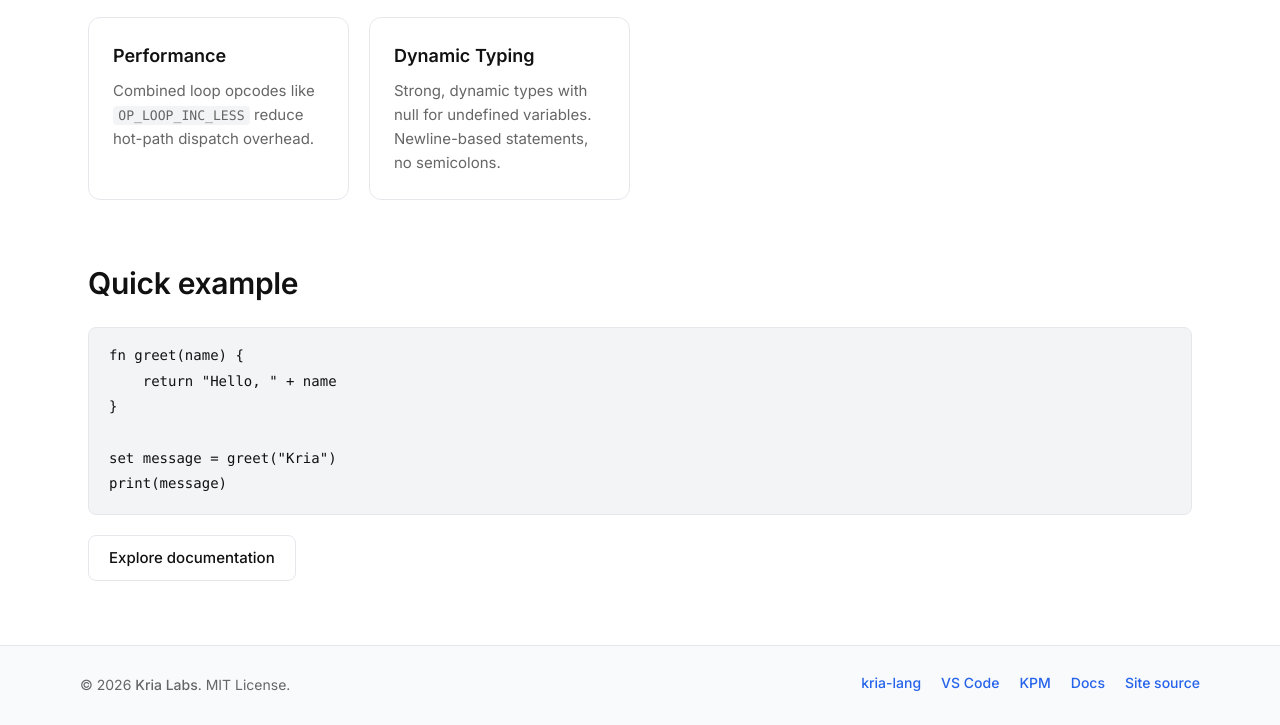
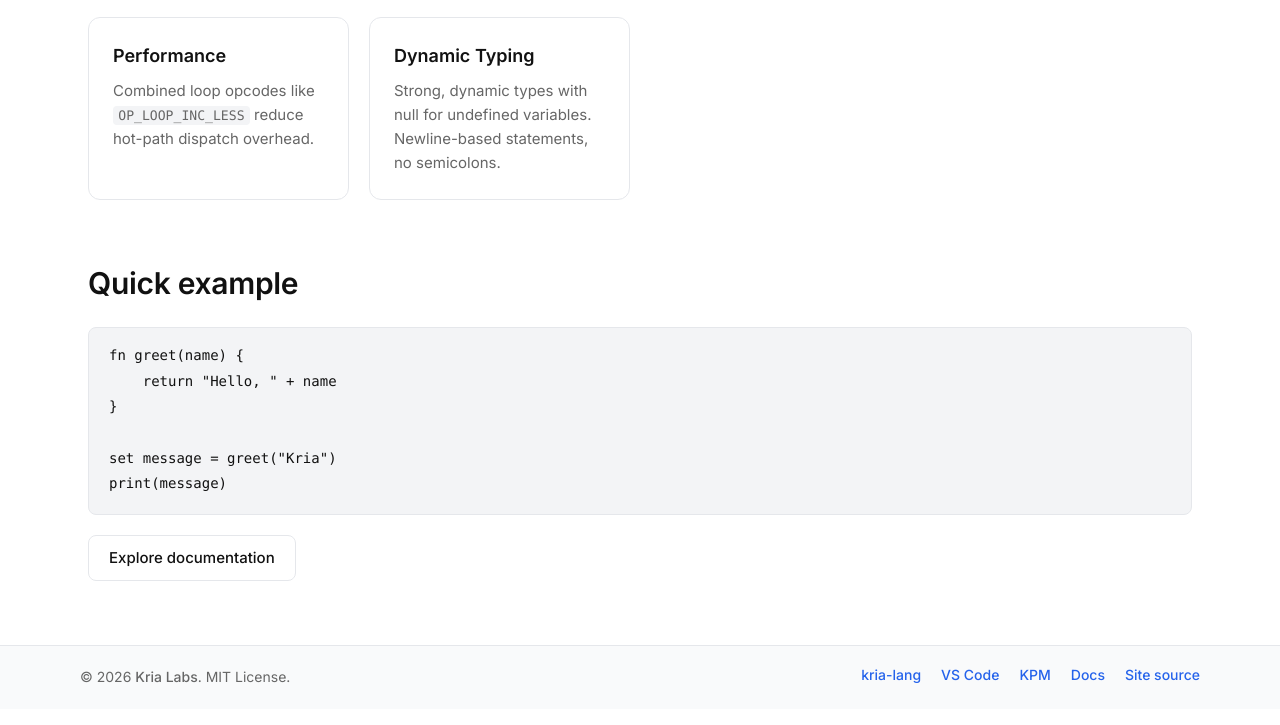
Before and after one commit to Kria-Labs/kria-website, a plain HTML site: page index.html in a window 1280 px wide. Shown: the part 1000-1725 px from the top of the page. Drawn offline with Linux system fonts and the light colour scheme.

Commit message:
fix(css): footer-inner class padding change

```diff
--- a/css/components.css
+++ b/css/components.css
@@ -199,7 +199,7 @@ html[data-theme="dark"] .icon-sun {
 .footer-inner {
   max-width: 72rem;
   margin: 0 auto;
-  padding: 1.5rem 1rem;
+  padding: 1rem 1rem;
   display: flex;
   flex-wrap: wrap;
   align-items: center;
```
